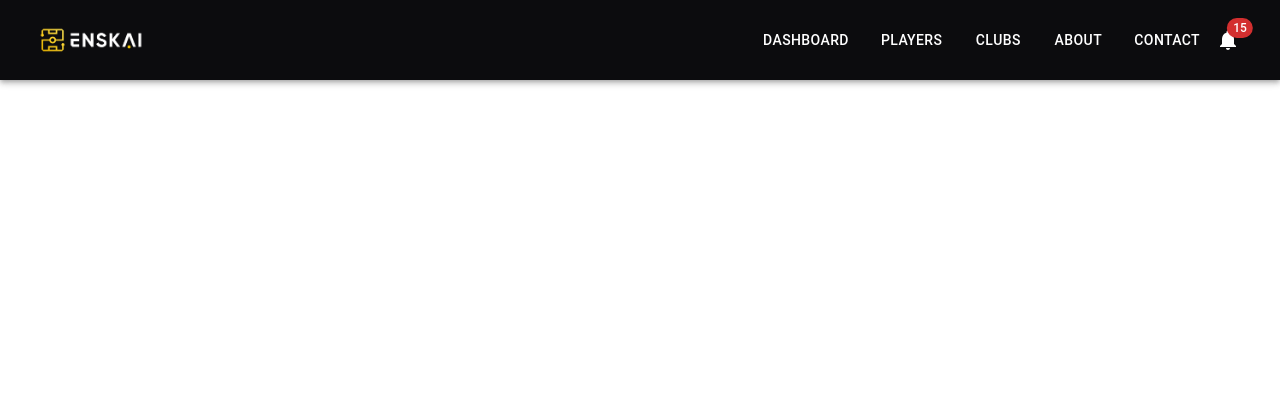
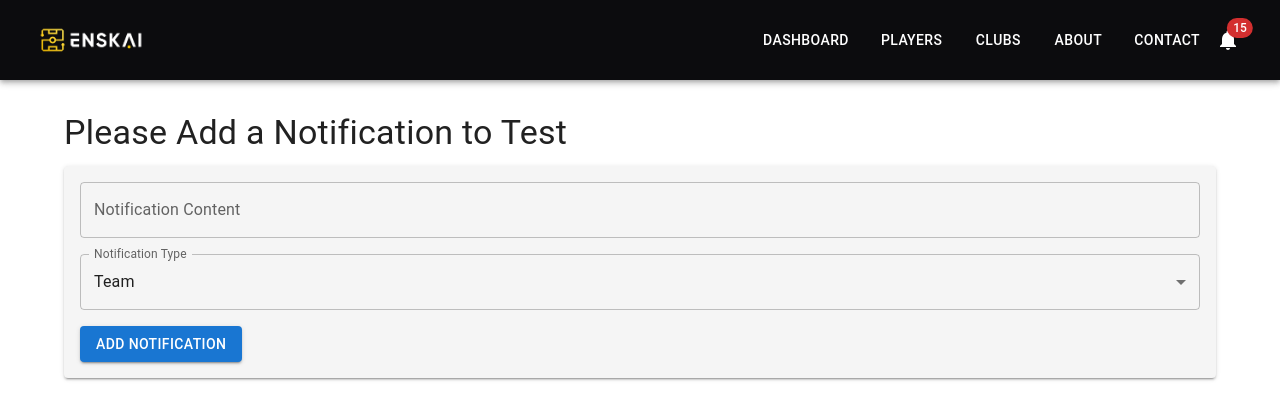
Before and after one commit to fatihyuksel3109/enskai, a React (Create React App) app: page / in a window 1280 px wide. Shown: the top 420 px of the page. Built offline with nearby package versions, Linux system fonts and the light colour scheme.

Commit message:
test notification functionality added, snackbar alert added for a new notification

```diff
--- a/src/App.js
+++ b/src/App.js
@@ -1,8 +1,9 @@
 // src/App.js
 import React from 'react';
-import { BrowserRouter as Router, Routes } from 'react-router-dom';
+import { BrowserRouter as Router, Routes, Route } from 'react-router-dom';
 import { NotificationProvider } from './contexts/NotificationContext';
 import Header from './components/Header';
+import AddNotificationForm from './components/AddNotificationForm';
 
 function App() {
   return (
@@ -10,6 +11,7 @@ function App() {
       <Router>
         <Header />
         <Routes>
+          <Route path="/" element={<AddNotificationForm />} />
         </Routes>
       </Router>
     </NotificationProvider>
--- /dev/null
+++ b/src/components/AddNotificationForm.js
@@ -0,0 +1,55 @@
+// src/components/AddNotificationForm.js
+import React, { useState } from 'react';
+import { Button, TextField, Box, MenuItem, Typography, Container } from '@mui/material';
+import { useNotificationContext } from '../contexts/NotificationContext';
+
+const AddNotificationForm = () => {
+  const { addNotification } = useNotificationContext();
+  const [content, setContent] = useState('');
+  const [type, setType] = useState('team');
+
+  const handleSubmit = (e) => {
+    e.preventDefault();
+    if (content.trim()) {
+      addNotification({ id: Date.now(), content, type });
+      setContent('');
+      setType('team');
+    }
+  };
+
+  return (
+    <Container sx={{ padding: 4 }}>
+      <Typography variant="h4" gutterBottom>
+        Please Add a Notification to Test
+      </Typography>
+      <Box component="form" onSubmit={handleSubmit} sx={{ padding: 2, backgroundColor: '#f5f5f5', borderRadius: 1, boxShadow: 2 }}>
+        <TextField
+          fullWidth
+          label="Notification Content"
+          value={content}
+          onChange={(e) => setContent(e.target.value)}
+          sx={{ marginBottom: 2 }}
+          variant="outlined"
+        />
+        <TextField
+          select
+          fullWidth
+          label="Notification Type"
+          value={type}
+          onChange={(e) => setType(e.target.value)}
+          sx={{ marginBottom: 2 }}
+          variant="outlined"
+        >
+          <MenuItem value="team">Team</MenuItem>
+          <MenuItem value="player">Player</MenuItem>
+          <MenuItem value="proposal">Proposal</MenuItem>
+        </TextField>
+        <Button type="submit" variant="contained" color="primary">
+          Add Notification
+        </Button>
+      </Box>
+    </Container>
+  );
+};
+
+export default AddNotificationForm;
--- a/src/contexts/NotificationContext.js
+++ b/src/contexts/NotificationContext.js
@@ -1,13 +1,48 @@
+// src/contexts/NotificationContext.js
 import React, { createContext, useContext, useState } from 'react';
+import { Snackbar, Alert, Slide, IconButton, Box } from '@mui/material';
+import SportsFootballIcon from '@mui/icons-material/SportsFootball';
+import PersonIcon from '@mui/icons-material/Person';
+import DescriptionIcon from '@mui/icons-material/Description';
+import CloseIcon from '@mui/icons-material/Close';
 import { mockNotifications } from '../data/notifications';
+
+// Define the icons based on the notification type
+const getIcon = (type) => {
+  switch (type) {
+    case 'team':
+      return <SportsFootballIcon />;
+    case 'player':
+      return <PersonIcon />;
+    case 'proposal':
+      return <DescriptionIcon />;
+    default:
+      return null;
+  }
+};
+
+// Common styles for notifications and alerts
+const notificationStyles = {
+  backgroundColor: '#0C0C0E',
+  color: '#FFFFFF',
+  borderBottom: '1px solid #1E1E20',
+  borderRadius: '4px',
+  boxShadow: '0 4px 10px rgba(0, 0, 0, 0.2)',
+};
 
 const NotificationContext = createContext();
 
 export const NotificationProvider = ({ children }) => {
   const [notifications, setNotifications] = useState(mockNotifications);
+  const [snackbarOpen, setSnackbarOpen] = useState(false);
+  const [snackbarMessage, setSnackbarMessage] = useState('');
+  const [snackbarIcon, setSnackbarIcon] = useState(null);
 
   const addNotification = (notification) => {
-    setNotifications((prev) => [...prev, notification]);
+    setNotifications((prev) => [notification, ...prev]);
+    setSnackbarMessage(notification.content);
+    setSnackbarIcon(getIcon(notification.type)); // Set the icon
+    setSnackbarOpen(true);
   };
 
   const removeNotification = (id) => {
@@ -28,6 +63,10 @@ export const NotificationProvider = ({ children }) => {
 
   const unreadCount = notifications.filter((n) => !n.read).length;
 
+  const handleCloseSnackbar = () => {
+    setSnackbarOpen(false);
+  };
+
   return (
     <NotificationContext.Provider
       value={{
@@ -40,6 +79,49 @@ export const NotificationProvider = ({ children }) => {
       }}
     >
       {children}
+      <Snackbar
+        open={snackbarOpen}
+        autoHideDuration={3000}
+        onClose={handleCloseSnackbar}
+        anchorOrigin={{ vertical: 'top', horizontal: 'right' }}
+        TransitionComponent={Slide}
+        sx={{
+          '& .MuiSnackbarContent-root': {
+            ...notificationStyles,
+            width: 'auto',
+            padding: 0,
+          },
+        }}
+      >
+        <Alert
+          onClose={handleCloseSnackbar}
+          severity="info"
+          sx={{
+            width: '100%',
+            ...notificationStyles,
+            padding: '8px 16px',
+            alignItems: 'center',
+            '& .MuiAlert-icon': {
+              display: 'none', // Hide the default icon
+            },
+          }}
+          action={
+            <IconButton
+              size="small"
+              color="inherit"
+              onClick={handleCloseSnackbar}
+              sx={{ color: '#FFD700' }}
+            >
+              <CloseIcon />
+            </IconButton>
+          }
+        >
+          <Box sx={{ display: 'flex', alignItems: 'center' }}>
+            {snackbarIcon}
+            <Box sx={{ marginLeft: 1 }}>{snackbarMessage}</Box>
+          </Box>
+        </Alert>
+      </Snackbar>
     </NotificationContext.Provider>
   );
 };
```
Also changed, not shown: src/pages/HomePage.js (added, +17 -0 lines).
